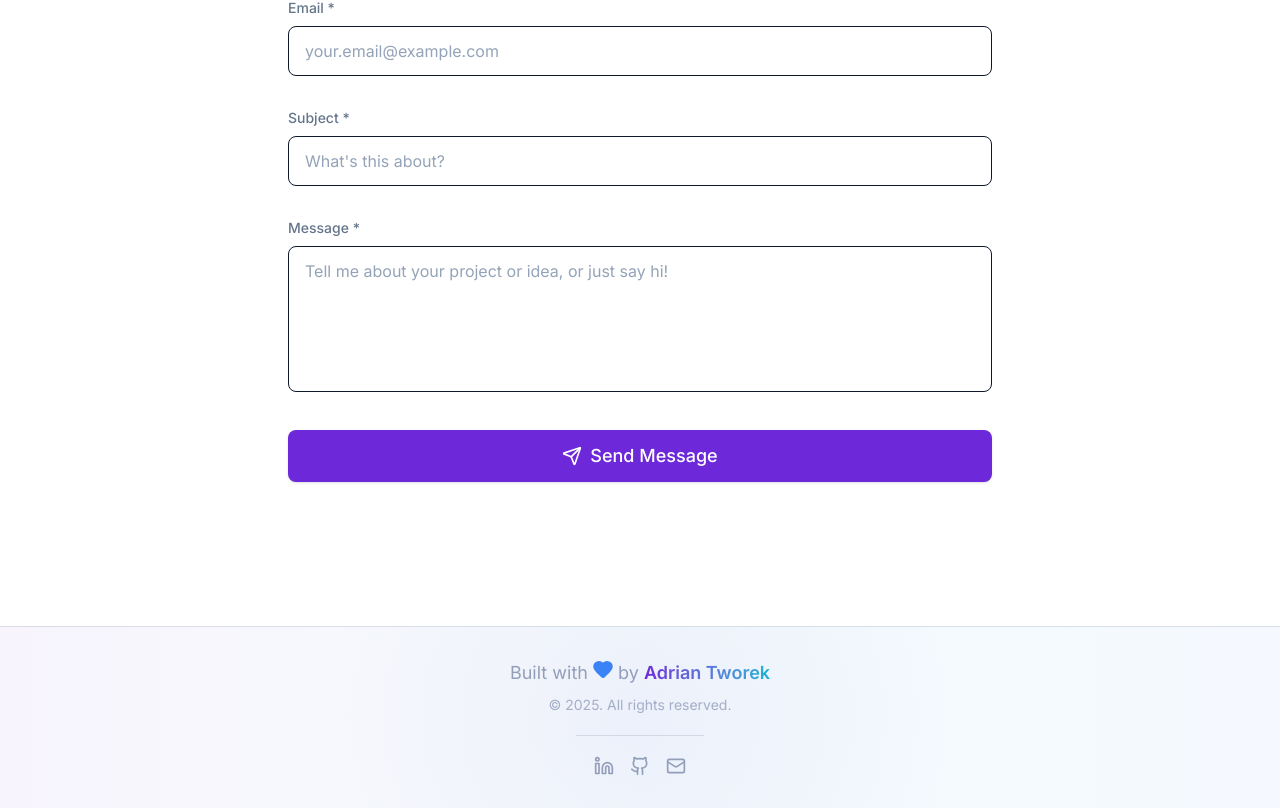
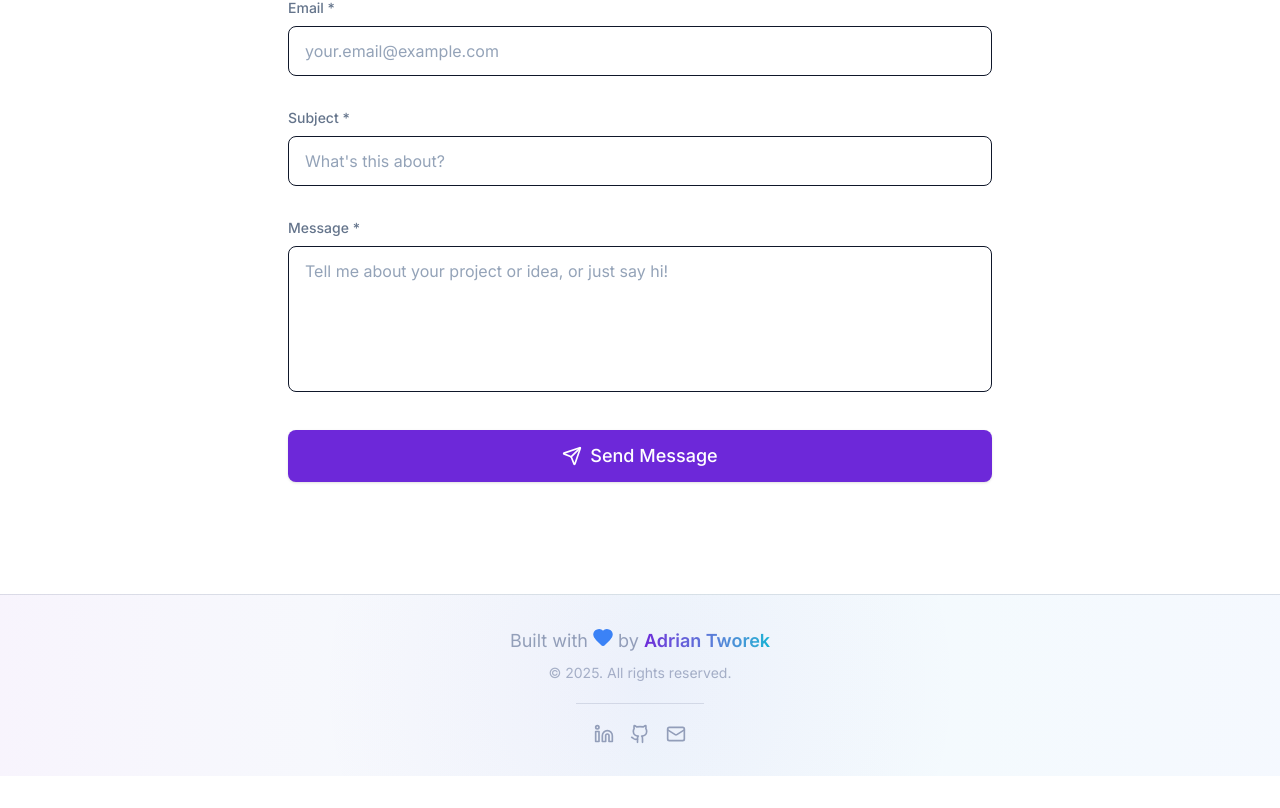
Before and after one commit to AdrianTworek/portfolio, a Next.js app: page / in a window 1280 px wide. Shown: the part 6565-7373 px from the top of the page. After the commit the page ends 7341 px from the top, so only its background shows below. Built offline with nearby package versions, Linux system fonts and the light colour scheme; no server answers.

Commit message:
Modify contact section height

```diff
--- a/src/components/contact.tsx
+++ b/src/components/contact.tsx
@@ -56,7 +56,7 @@ export const Contact = () => {
   return (
     <AnimatedSection
       id="contact"
-      className="max-w-3xl min-h-screen mx-auto px-8 py-12 lg:py-16"
+      className="max-w-3xl min-h-screen md:min-h-[80vh] mx-auto px-8 py-12 lg:py-16"
       animation="slideLeft"
     >
       <SectionHeader>&lt;contact /&gt;</SectionHeader>
--- a/src/components/footer.tsx
+++ b/src/components/footer.tsx
@@ -8,7 +8,7 @@ export const Footer = () => {
   const currentYear = new Date().getFullYear();
 
   return (
-    <footer className="relative mt-20 overflow-hidden bg-gradient-to-r from-primary/5 via-secondary/5 to-accent/5 border-t border-muted/20">
+    <footer className="relative mt-12 overflow-hidden bg-gradient-to-r from-primary/5 via-secondary/5 to-accent/5 border-t border-muted/20">
       {/* Background decoration */}
       <div className="absolute inset-0 bg-[radial-gradient(circle_at_50%_50%,rgba(109,40,217,0.1),transparent_50%)] opacity-50 pointer-events-none" />
 
```
